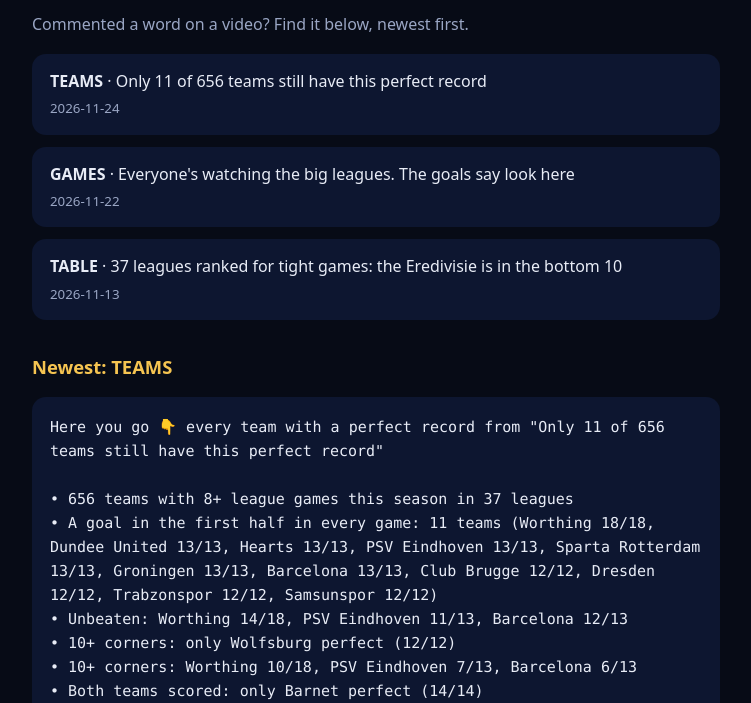
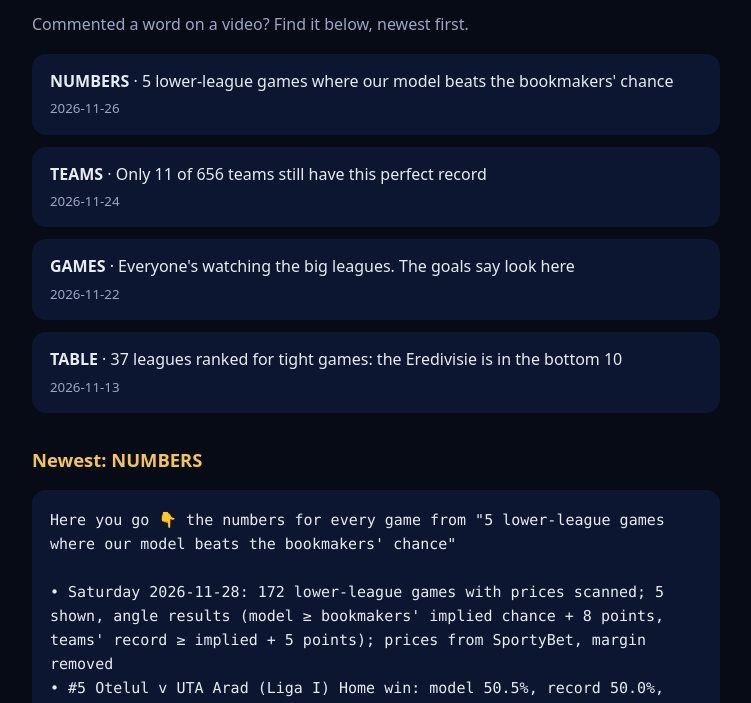
Before and after one commit to Ghostilly/dogscore, a plain HTML site: page lists/index.html in a window 1280 px wide. Shown: the part 91-794 px from the top of the page, without its empty margins (264-1015 px from the left). Drawn offline with Linux system fonts and the light colour scheme.

Commit message:
List: 5 lower-league games where our model beats the bookmakers' c

```diff
--- a/lists/index.html
+++ b/lists/index.html
@@ -3,16 +3,14 @@
 <title>DogScore lists</title><link rel="stylesheet" href="../style.css">
 <style>pre{white-space:pre-wrap;font:15px/1.6 ui-monospace,Menlo,monospace;background:var(--card);padding:18px;border-radius:14px}
 .item{display:block;background:var(--card);border-radius:14px;padding:14px 18px;margin:12px 0;text-decoration:none;color:var(--text)}.item small{color:var(--muted)}</style></head>
-<body><main><h1><b>Your</b> lists</h1><p class="muted">Commented a word on a video? Find it below, newest first.</p><a class="item" href="a42c0a8f-a7d8-48b3-8abe-74a89be9c927.html"><b>TEAMS</b> · Only 11 of 656 teams still have this perfect record<br><small>2026-11-24</small></a><a class="item" href="e5031dbe-af66-4428-9d58-ca70b0117be8.html"><b>GAMES</b> · Everyone's watching the big leagues. The goals say look here<br><small>2026-11-22</small></a><a class="item" href="cta-test-map.html"><b>TABLE</b> · 37 leagues ranked for tight games: the Eredivisie is in the bottom 10<br><small>2026-11-13</small></a><h2>Newest: TEAMS</h2><pre>Here you go 👇 every team with a perfect record from "Only 11 of 656 teams still have this perfect record"
+<body><main><h1><b>Your</b> lists</h1><p class="muted">Commented a word on a video? Find it below, newest first.</p><a class="item" href="46f625d0-1074-4dcc-a4b0-27456b4d69cf.html"><b>NUMBERS</b> · 5 lower-league games where our model beats the bookmakers' chance<br><small>2026-11-26</small></a><a class="item" href="a42c0a8f-a7d8-48b3-8abe-74a89be9c927.html"><b>TEAMS</b> · Only 11 of 656 teams still have this perfect record<br><small>2026-11-24</small></a><a class="item" href="e5031dbe-af66-4428-9d58-ca70b0117be8.html"><b>GAMES</b> · Everyone's watching the big leagues. The goals say look here<br><small>2026-11-22</small></a><a class="item" href="cta-test-map.html"><b>TABLE</b> · 37 leagues ranked for tight games: the Eredivisie is in the bottom 10<br><small>2026-11-13</small></a><h2>Newest: NUMBERS</h2><pre>Here you go 👇 the numbers for every game from "5 lower-league games where our model beats the bookmakers' chance"
 
-• 656 teams with 8+ league games this season in 37 leagues
-• A goal in the first half in every game: 11 teams (Worthing 18/18, Dundee United 13/13, Hearts 13/13, PSV Eindhoven 13/13, Sparta Rotterdam 13/13, Groningen 13/13, Barcelona 13/13, Club Brugge 12/12, Dresden 12/12, Trabzonspor 12/12, Samsunspor 12/12)
-• Unbeaten: Worthing 14/18, PSV Eindhoven 11/13, Barcelona 12/13
-• 10+ corners: only Wolfsburg perfect (12/12)
-• 10+ corners: Worthing 10/18, PSV Eindhoven 7/13, Barcelona 6/13
-• Both teams scored: only Barnet perfect (14/14)
-• Both teams scored: Worthing 14/18, PSV Eindhoven 11/13, Barcelona 9/13
-• Latest: 2026-11-22 Barcelona 3-2 Villarreal (HT 0-2)
+• Saturday 2026-11-28: 172 lower-league games with prices scanned; 5 shown, angle results (model ≥ bookmakers' implied chance + 8 points, teams' record ≥ implied + 5 points); prices from SportyBet, margin removed
+• #5 Otelul v UTA Arad (Liga I) Home win: model 50.5%, record 50.0%, implied 39.4% (SportyBet price 2.4)
+• #4 Kyoto v Cerezo Osaka (J1 League) Home win: model 50.8%, record 50.0%, implied 37.9% (SportyBet price 2.56)
+• #3 Luzern v Lugano (Super League) Away win: model 56.9%, record 61.5%, implied 41.8% (SportyBet price 2.25)
+• #2 Charlotte v Chicago Fire (MLS) Home win: model 52.0%, record 43.8%, implied 35.7% (SportyBet price 2.65)
+• #1 Salzburg v LASK (Bundesliga) Home win: model 58.2%, record 58.3%, implied 39.0% (SportyBet price 2.4)
 
 Data: football-data.co.uk · probabilities from our own model of this season's results.
 18+ only. Stats show what has happened, they do not guarantee results. Not betting advice. If gambling stops being fun, get free help: BeGambleAware.org (UK) or your local support line.</pre><footer><a href="../index.html">DogScore</a> · 18+ only · stats, not a guarantee · not betting advice</footer></main></body></html>
--- a/lists/index.json
+++ b/lists/index.json
@@ -1,4 +1,10 @@
 [
+ {
+  "id": "46f625d0-1074-4dcc-a4b0-27456b4d69cf",
+  "title": "5 lower-league games where our model beats the bookmakers' chance",
+  "word": "NUMBERS",
+  "at": "2026-11-26T15:22:34.301Z"
+ },
  {
   "id": "a42c0a8f-a7d8-48b3-8abe-74a89be9c927",
   "title": "Only 11 of 656 teams still have this perfect record",
```
Also changed, not shown: lists/46f625d0-1074-4dcc-a4b0-27456b4d69cf.html (added, +16 -0 lines).
